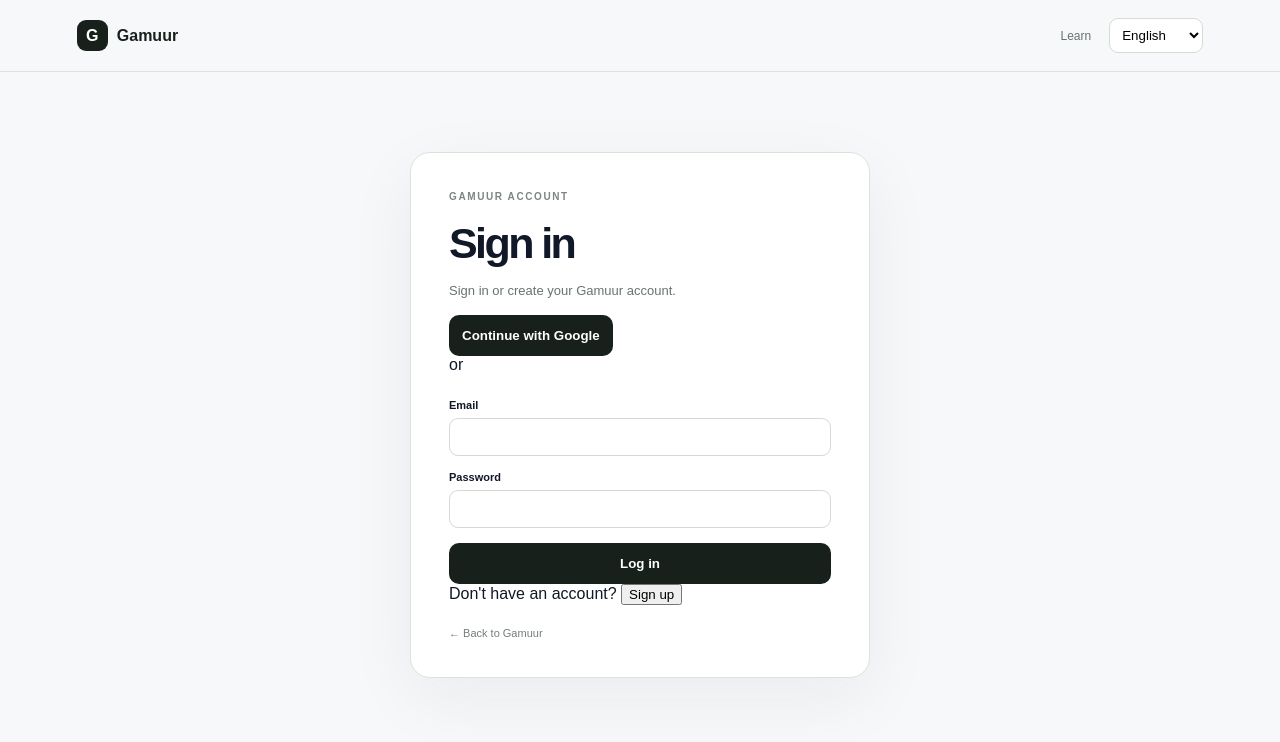
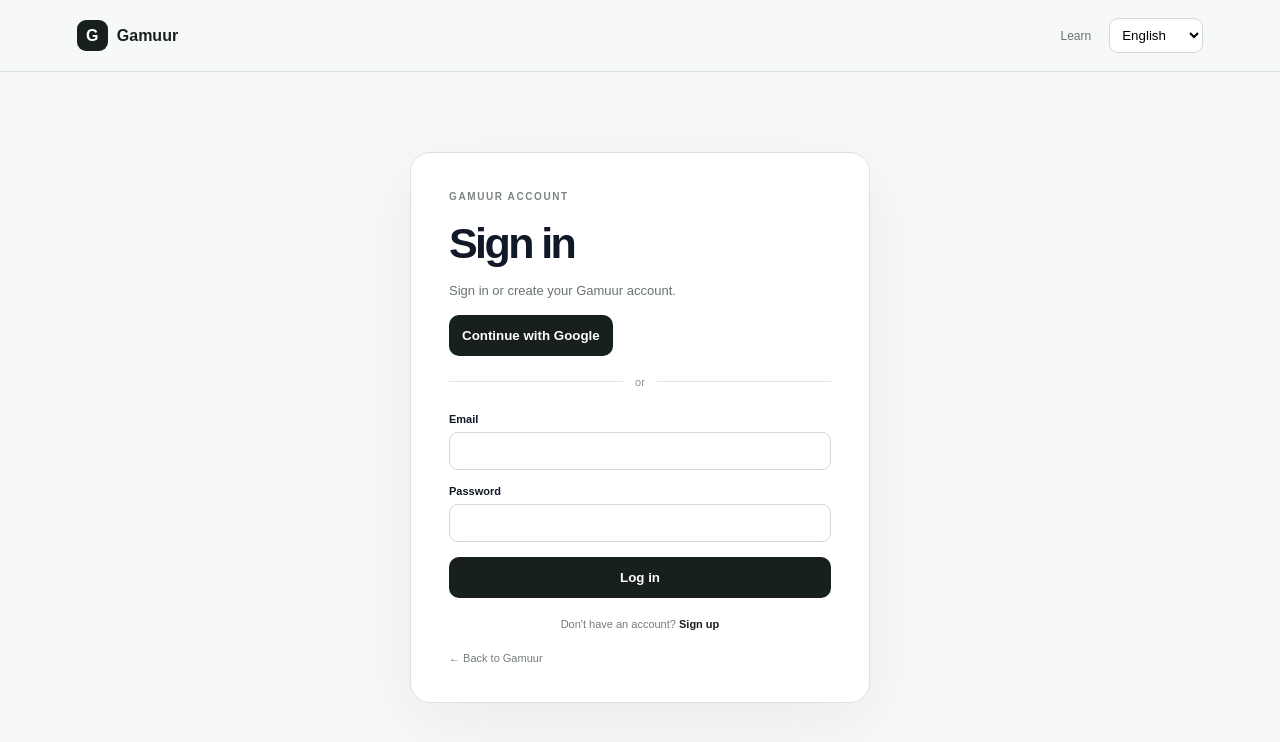
Before and after one commit to Taranco740/economic-intelligence-frontend, a Next.js app: page /auth in a window 1280 px wide. Shown: the top 742 px of the page. Built offline with nearby package versions, Linux system fonts and the light colour scheme; no server answers.

Commit message:
Style auth sign up switch

```diff
--- a/app/auth/auth.css
+++ b/app/auth/auth.css
@@ -12,8 +12,13 @@
 form { display: grid; gap: 15px; margin-top: 25px; }
 label { display: grid; gap: 7px; font-size: 11px; font-weight: 750; }
 input { border: 1px solid #d3dad2; border-radius: 9px; padding: 12px; font: inherit; outline: none; }
+input:focus { border-color: #17201b; box-shadow: 0 0 0 3px rgba(23,32,27,.06); }
 .submit { border: 0; background: #17201b; color: #fff; border-radius: 10px; padding: 13px; font-weight: 800; cursor: pointer; }
-.submit:disabled { opacity: .5; }
+.submit:disabled { opacity: .5; cursor: not-allowed; }
+.divider { display: flex; align-items: center; gap: 12px; margin: 20px 0 0; color: #8a938b; font-size: 11px; }
+.divider::before, .divider::after { content: ""; height: 1px; background: #e1e6e0; flex: 1; }
+.auth-switch { margin-top: 20px; text-align: center; color: #737d75; font-size: 11px; }
+.auth-switch button { border: 0; background: none; padding: 0; color: #17201b; font: inherit; font-weight: 800; cursor: pointer; }
 .message { margin-top: 15px; padding: 12px; border-radius: 9px; background: #eef2ed; color: #566158; font-size: 11px; line-height: 1.5; }
 .back { display: block; margin-top: 22px; font-size: 11px; color: #747e76; text-decoration: none; }
 @media (max-width: 600px) { .box { margin-top: 7vh; padding: 25px; } .box h1 { font-size: 36px; } }
```
